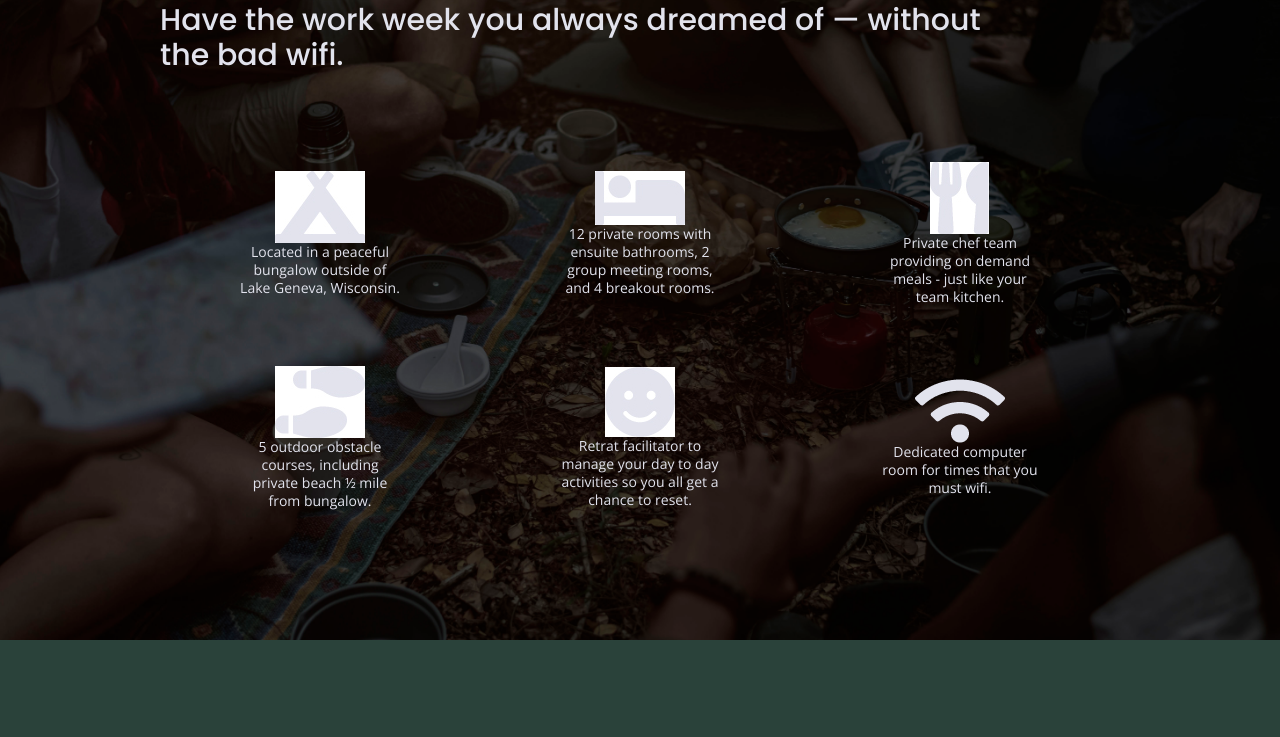
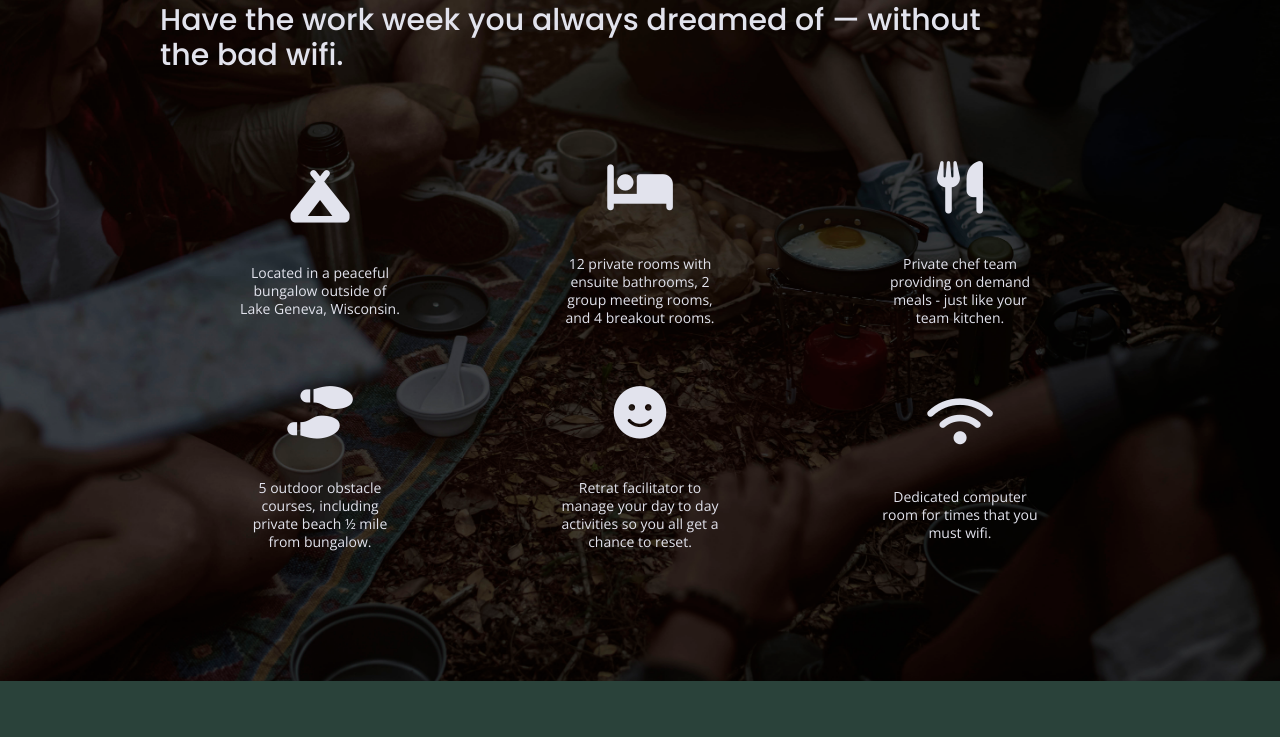
Before and after one commit to senwithers/unplugged-project, a website built with Parcel: page index.html in a window 1280 px wide. Shown: the part 1044-1781 px from the top of the page. Built offline with nearby package versions, Linux system fonts and the light colour scheme.

Commit message:
Added icons

```diff
--- a/css/main.css
+++ b/css/main.css
@@ -315,6 +315,11 @@ input[type=button] {
   justify-content: center;
   align-items: center;
   flex-flow: row wrap;
+}
+
+.features i {
+	font-size: 3.75em;
+        margin-bottom: 40px;
 }
 
 .features h2 {
--- a/index.html
+++ b/index.html
@@ -21,6 +21,7 @@
 
     <!-- Google Fonts -->
   <link href="https://fonts.googleapis.com/css?family=Open+Sans:400,700|Poppins:500,700" rel="stylesheet">
+  <script src="https://kit.fontawesome.com/334950bc80.js" crossorigin="anonymous"></script>
 
   <meta name="theme-color" content="#fafafa">
 </head>
@@ -74,32 +75,32 @@
         <h2>Have the work week you always dreamed of &mdash; without the bad wifi.</h2>
         <div class= "features-items">
             <article>
-                <p class="fontawesome-icon"><img src="img/campground.jpg"/></p>
+                <p class="fontawesome-icon"><i class="fas fa-campground"></i></p>
                 <p class="features-item-description">Located in a peaceful bungalow outside of Lake Geneva, Wisconsin.</p>
             </article>
 
             <article>
-                <p class="fontawesome-icon"><img src="img/bed.jpg"/></p>
+                <p class="fontawesome-icon"><i class= "fas fa-bed"></i></p>
                 <p class="features-item-description">12 private rooms with ensuite bathrooms, 2 group meeting rooms, and 4 breakout rooms.</p>
             </article>
 
             <article>
-                <p class="fontawesome-icon"><img src="img/utensils.jpg"/></p>
+                <p class="fontawesome-icon"><i class= "fas fa-utensils"></i></p>
                 <p class="features-item-description">Private chef team providing on demand meals - just like your team kitchen.</p>
             </article>
 
             <article>
-                <p class="fontawesome-icon"><img src="img/shoe-prints.jpg"/></p>
+                <p class="fontawesome-icon"><i class="fas fa-shoe-prints"></i></p>
                 <p class="features-item-description">5 outdoor obstacle courses, including private beach &half; mile from bungalow.</p>
             </article>
 
             <article>
-                <p class="fontawesome-icon"><img src="img/smile.jpg"/></p>
+                <p class="fontawesome-icon"><i class= "fas fa-smile"></i></p>
                 <p class="features-item-description">Retrat facilitator to manage your day to day activities so you all get a chance to reset.</p>
             </article>
 
             <article>
-                <p class="fontawesome-icon"><img src="img/wifi.png"/></p>
+                <p class="fontawesome-icon"><i class= "fas fa-wifi"></i></p>
                 <p class="features-item-description">Dedicated computer room for times that you must wifi.</p>
             </article>
         </div>
```
Also changed, not shown: about/index.html (+1 -0 lines), faq/index.html (+1 -0 lines).
